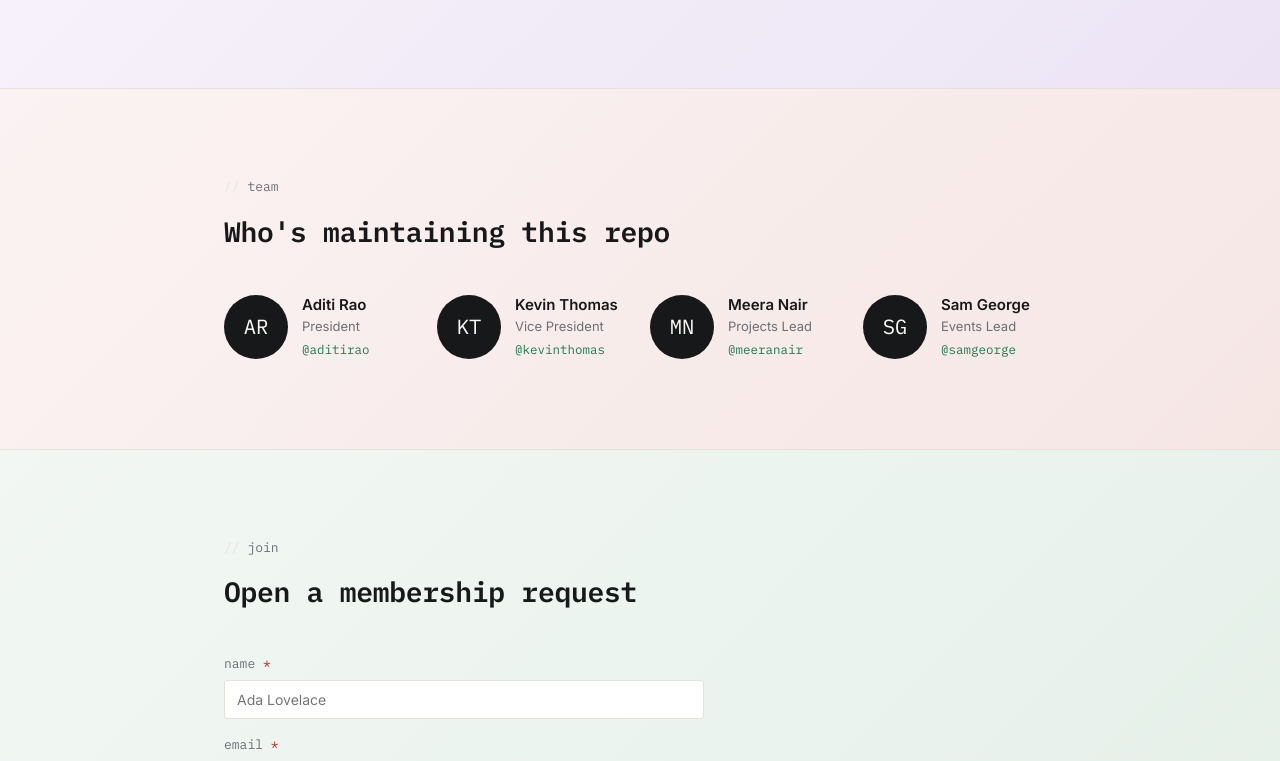
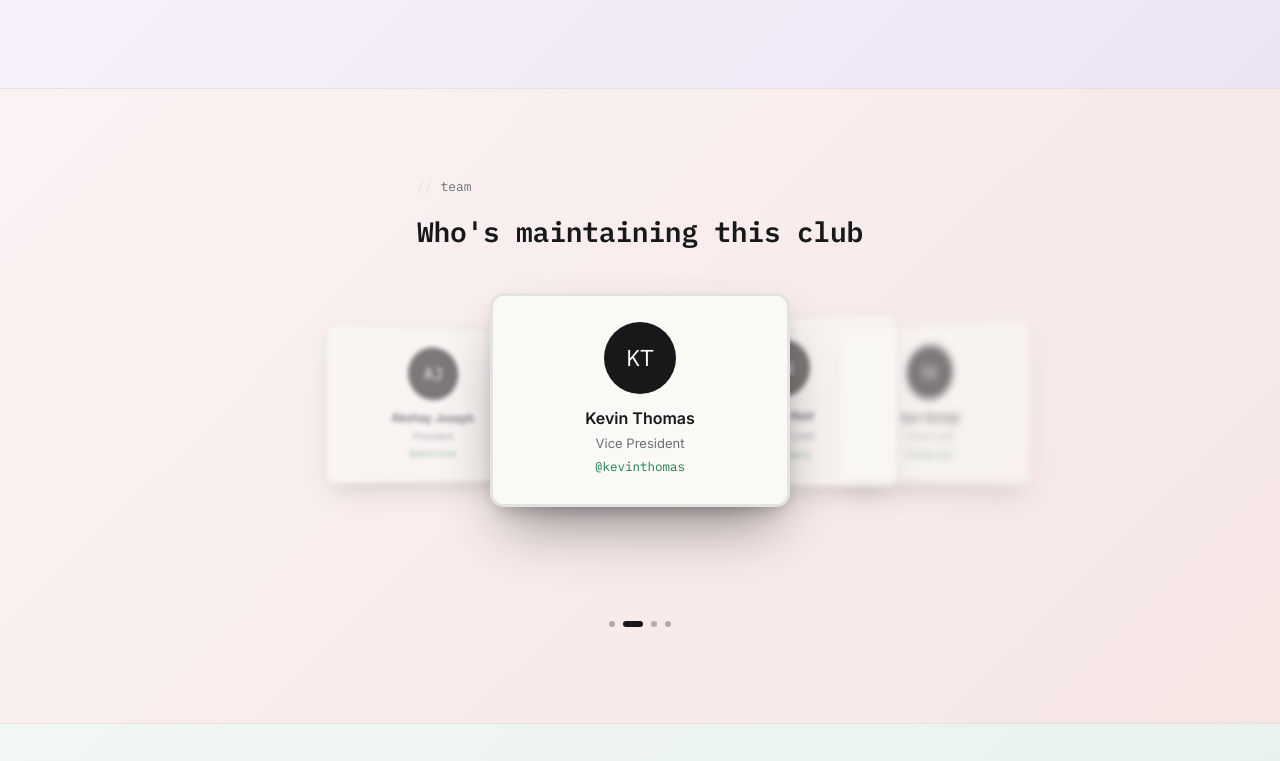
Before and after one commit to VJ-vyshnav/opn-src, a React (Vite) app: page / in a window 1280 px wide. Shown: the part 2836-3597 px from the top of the page. Built offline with nearby package versions, Linux system fonts and the light colour scheme; no server answers; the database is empty.

Commit message:
Team and Event update

```diff
--- a/src/components/EventsTimeline.jsx
+++ b/src/components/EventsTimeline.jsx
@@ -4,8 +4,8 @@ import { supabase } from "../supabaseClient.js";
 // Shown until Supabase is configured / table is empty, so the page
 // never looks broken during setup.
 const FALLBACK_EVENTS = [
-  { id: "1", hash: "b7a91f", title: "Kickoff hacknight", event_date: "2026-08-14", location: "CS Lab 2" },
-  { id: "2", hash: "e21b04", title: "Intro to git & your first PR", event_date: "2026-08-28", location: "Room 104" },
+  { id: "1", hash: "b7a91f", title: "Kickoff hacknight", event_date: "2026-08-14", location: "Systems Lab" },
+  { id: "2", hash: "e21b04", title: "Intro to git & your first PR", event_date: "2026-08-28", location: "Room 105" },
   { id: "3", hash: "a3f9c1", title: "Maintainer talk: scaling a solo project", event_date: "2026-09-11", location: "Online" },
 ];
 
@@ -82,7 +82,6 @@ export default function EventsTimeline() {
                 }}
               />
               <div style={{ display: "flex", gap: 12, alignItems: "baseline", flexWrap: "wrap" }}>
-                <span className="hash">#{ev.hash || ev.id}</span>
                 <span style={{ fontFamily: "var(--font-mono)", fontSize: 13, color: "var(--muted)" }}>
                   {formatDate(ev.event_date)}
                 </span>
--- a/src/components/Team.jsx
+++ b/src/components/Team.jsx
@@ -2,11 +2,17 @@ import { useEffect, useState } from "react";
 import { supabase } from "../supabaseClient.js";
 
 const FALLBACK_TEAM = [
-  { id: "1", name: "Aditi Rao", role: "President", github: "aditirao", photo_url: null },
+  { id: "1", name: "Akshay Joseph", role: "President", github: "aditirao", photo_url: null },
   { id: "2", name: "Kevin Thomas", role: "Vice President", github: "kevinthomas", photo_url: null },
   { id: "3", name: "Meera Nair", role: "Projects Lead", github: "meeranair", photo_url: null },
   { id: "4", name: "Sam George", role: "Events Lead", github: "samgeorge", photo_url: null },
 ];
+
+const CARD_W = 300;
+const CARD_H = 300;
+const STEP = 190; // horizontal distance between neighboring cards
+const MAX_VISIBLE_OFFSET = 2; // cards further than this fade out completely
+const AUTO_MS = 4200;
 
 function initials(name) {
   return name
@@ -17,7 +23,7 @@ function initials(name) {
     .toUpperCase();
 }
 
-function Avatar({ name, photoUrl, size = 64 }) {
+function Avatar({ name, photoUrl, size = 72 }) {
   const [broken, setBroken] = useState(false);
   const showPhoto = photoUrl && !broken;
 
@@ -54,8 +60,92 @@ function Avatar({ name, photoUrl, size = 64 }) {
   );
 }
 
+function MemberCard({ m, offset }) {
+  const absOffset = Math.abs(offset);
+  const isActive = offset === 0;
+
+  const translateX = offset * STEP;
+  const translateZ = -absOffset * 110;
+  const rotateY = Math.max(-45, Math.min(45, offset * -28));
+  const scale = isActive ? 1 : 0.82;
+  const opacity = absOffset > MAX_VISIBLE_OFFSET ? 0 : isActive ? 1 : 0.55;
+  const blur = isActive ? 0 : Math.min(absOffset * 3, 6);
+  const zIndex = 100 - absOffset;
+
+  return (
+    <div
+      style={{
+        position: "absolute",
+        left: "50%",
+        top: 0,
+        width: CARD_W,
+        marginLeft: -CARD_W / 2,
+        zIndex,
+        opacity,
+        filter: `blur(${blur}px)`,
+        transform: `translateX(-50%) translateX(${translateX}px) translateZ(${translateZ}px) rotateY(${rotateY}deg) scale(${scale}) translateX(50%)`,
+        transformStyle: "preserve-3d",
+        pointerEvents: absOffset > MAX_VISIBLE_OFFSET ? "none" : "auto",
+        transition:
+          "transform 550ms cubic-bezier(.65,.05,.36,1), opacity 550ms ease, filter 550ms ease",
+      }}
+    >
+      <div
+        style={{
+          borderRadius: 14,
+          padding: 3,
+          // the "darker margin" frame — same hue as the box, just deeper
+          background: "color-mix(in srgb, var(--ink) 10%, var(--bg))",
+          boxShadow: isActive
+            ? "0 30px 60px -16px rgba(0,0,0,0.45), 0 10px 20px -8px rgba(0,0,0,0.25)"
+            : "0 16px 32px -14px rgba(0,0,0,0.35)",
+          transition: "box-shadow 550ms ease",
+        }}
+      >
+        <div
+          style={{
+            background: "var(--bg)",
+            borderRadius: 11,
+            padding: "26px 18px",
+            display: "flex",
+            flexDirection: "column",
+            alignItems: "center",
+            textAlign: "center",
+            gap: 12,
+          }}
+        >
+          <Avatar name={m.name} photoUrl={m.photo_url} />
+          <div>
+            <div style={{ fontWeight: 600, fontSize: 16 }}>{m.name}</div>
+            <div style={{ fontSize: 13, color: "var(--muted)", marginTop: 2 }}>
+              {m.role}
+            </div>
+            {m.github && (
+              <a
+                href={`https://github.com/${m.github}`}
+                target="_blank"
+                rel="noreferrer"
+                style={{
+                  fontFamily: "var(--font-mono)",
+                  fontSize: 12.5,
+                  color: "var(--add)",
+                  textDecoration: "none",
+                }}
+              >
+                @{m.github}
+              </a>
+            )}
+          </div>
+        </div>
+      </div>
+    </div>
+  );
+}
+
 export default function Team() {
   const [team, setTeam] = useState(FALLBACK_TEAM);
+  const [index, setIndex] = useState(0);
+  const [paused, setPaused] = useState(false);
 
   useEffect(() => {
     let ignore = false;
@@ -69,6 +159,7 @@ export default function Team() {
 
       if (!ignore && !error && data && data.length > 0) {
         setTeam(data);
+        setIndex(0);
       }
     }
 
@@ -78,39 +169,84 @@ export default function Team() {
     };
   }, []);
 
+  function handleNext() {
+    setIndex((i) => (i + 1) % team.length);
+  }
+
+  useEffect(() => {
+    if (team.length < 2) return;
+    const id = setInterval(() => {
+      if (!paused) handleNext();
+    }, AUTO_MS);
+    return () => clearInterval(id);
+    // eslint-disable-next-line react-hooks/exhaustive-deps
+  }, [paused, team.length]);
+
   return (
-    <section id="team" className="section">
-      <div className="wrap">
+    <section
+      id="team"
+      className="section"
+      style={{
+        display: "flex",
+        flexDirection: "column",
+        minHeight: "min(620px, 75vh)",
+      }}
+    >
+      <div
+        className="wrap"
+        style={{ display: "flex", flexDirection: "column", flex: 1 }}
+      >
         <p className="eyebrow">team</p>
-        <h2 className="section-title">Who's maintaining this repo</h2>
+        <h2 className="section-title">Who's maintaining this club</h2>
+
+        {/* spacer pushes the carousel + dots toward the bottom of the section */}
+        <div style={{ flex: 1 }} />
 
         <div
+          onMouseEnter={() => setPaused(true)}
+          onMouseLeave={() => setPaused(false)}
           style={{
-            display: "grid",
-            gridTemplateColumns: "repeat(auto-fit, minmax(180px, 1fr))",
-            gap: 20,
+            position: "relative",
+            height: CARD_H,
+            perspective: 1400,
           }}
         >
-          {team.map((m) => (
-            <div key={m.id} style={{ display: "flex", alignItems: "center", gap: 14 }}>
-              <Avatar name={m.name} photoUrl={m.photo_url} />
-              <div>
-                <div style={{ fontWeight: 600, fontSize: 15 }}>{m.name}</div>
-                <div style={{ fontSize: 13, color: "var(--muted)" }}>{m.role}</div>
-                {m.github && (
-                  <a
-                    href={`https://github.com/${m.github}`}
-                    target="_blank"
-                    rel="noreferrer"
-                    style={{ fontFamily: "var(--font-mono)", fontSize: 12.5, color: "var(--add)", textDecoration: "none" }}
-                  >
-                    @{m.github}
-                  </a>
-                )}
-              </div>
-            </div>
+          {team.map((m, i) => (
+            <MemberCard key={m.id} m={m} offset={i - index} />
           ))}
         </div>
+
+        {team.length > 1 && (
+          <div
+            style={{
+              display: "flex",
+              justifyContent: "center",
+              alignItems: "center",
+              gap: 8,
+              marginTop: 28,
+              marginBottom: 8,
+            }}
+          >
+            {team.map((_, i) => (
+              <button
+                key={i}
+                onClick={() => setIndex(i)}
+                aria-label={`Go to ${team[i].name}`}
+                style={{
+                  width: i === index ? 20 : 6,
+                  height: 6,
+                  borderRadius: 3,
+                  border: "none",
+                  padding: 0,
+                  background: "var(--ink)",
+                  opacity: i === index ? 1 : 0.3,
+                  cursor: "pointer",
+                  transition: "opacity 200ms, width 200ms",
+                }}
+              />
+            ))}
+          </div>
+        )}
       </div>
     </section>
   );
```
